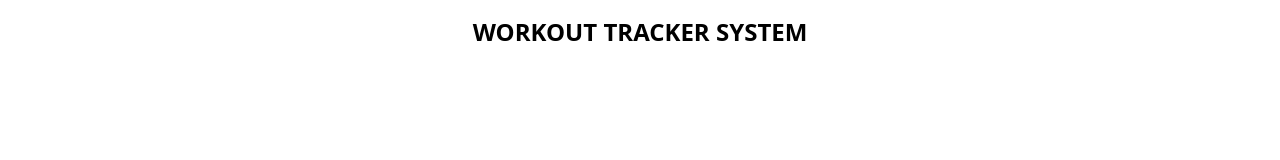
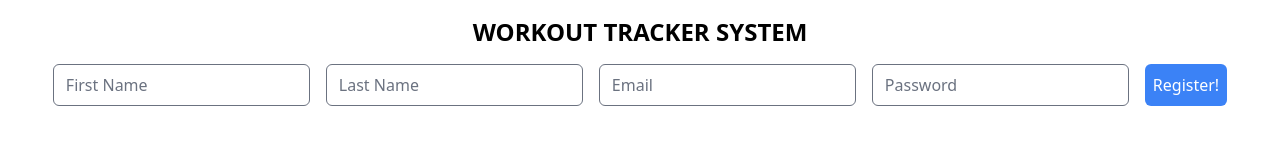
Before and after one commit to Jackal73/track-workout, a website built with Vite: page src/index.html in a window 1280 px wide. Built offline with nearby package versions, Linux system fonts and the light colour scheme.

Commit message:
Add main form

```diff
--- a/src/index.html
+++ b/src/index.html
@@ -11,6 +11,66 @@
     <h1 class="font-black my-4 text-center text-2xl uppercase">
       Workout Tracker System
     </h1>
+    <main class="flex justify-center">
+      <form class="flex gap-4">
+        <div>
+          <label for="fname" class="sr-only">First Name:</label
+          ><input
+            type="text"
+            id="fname"
+            name="fname"
+            placeholder="First Name"
+            class="rounded-md"
+          />
+        </div>
+        <div>
+          <label for="lname" class="sr-only">Last Name:</label
+          ><input
+            type="text"
+            id="lname"
+            name="lname"
+            placeholder="Last Name"
+            class="rounded-md"
+          />
+        </div>
+        <div>
+          <label for="email" class="sr-only">Email:</label
+          ><input
+            type="email"
+            id="email"
+            name="email"
+            placeholder="Email"
+            class="rounded-md"
+          />
+        </div>
+        <div>
+          <label for="password" class="sr-only">Password:</label
+          ><input
+            type="password"
+            id="password"
+            name="password"
+            placeholder="Password"
+            class="rounded-md"
+          />
+        </div>
+        <button
+          type="submit"
+          class="
+            bg-blue-500
+            rounded-md
+            p-2
+            text-white
+            hover:bg-blue-700
+            transition
+            ease-out
+            duration-500
+          "
+        >
+          Register!
+        </button>
+      </form>
+    </main>
+
     <script src="./index.js" type="module"></script>
   </body>
 </html>
```
